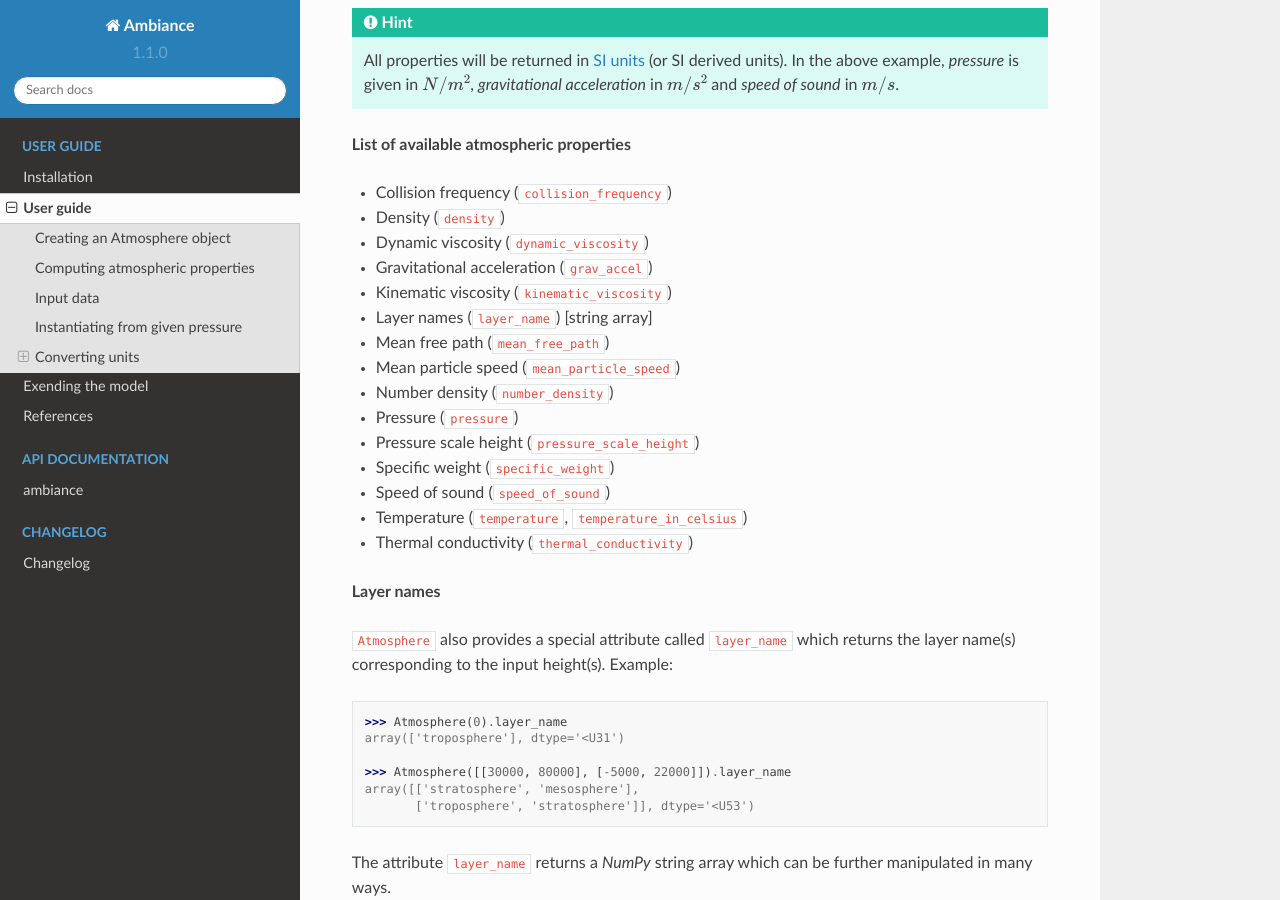
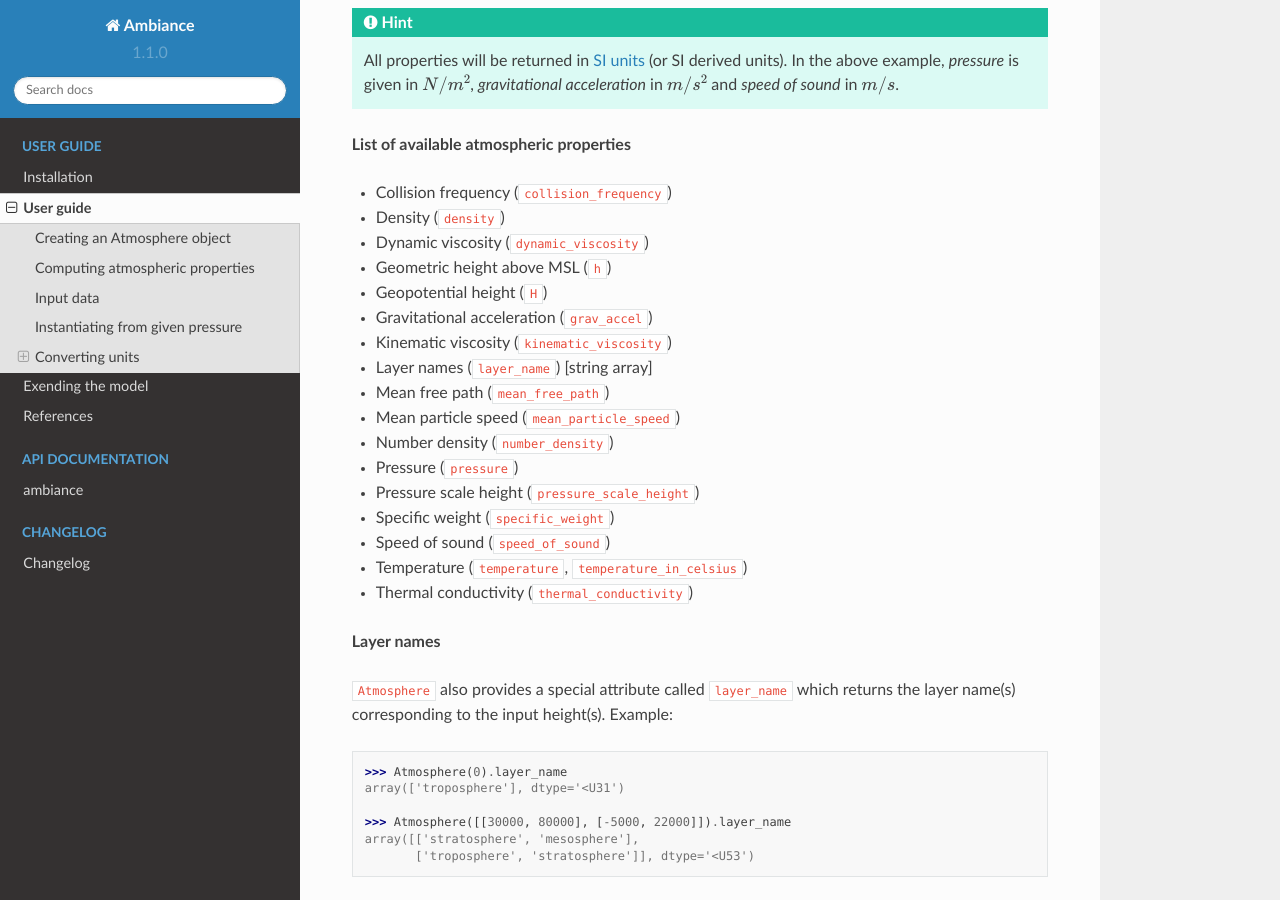
Before and after one commit to airinnova/ambiance, a Sphinx documentation site: the page built from docs/source/user_guide/detailed_user_guide.rst, in a window 1280 px wide and 900 px high, scrolled down 1378 px. Built offline with Sphinx 7.4.7 and the Read the Docs theme 2.0.0, drawn with Linux system fonts in a browser that asks for light colours.

Commit message:
Update list of atmospheric properties
* Update detailed_user_guide.rst
* Update README.rst

Contribution by @stephane-21

```diff
--- a/README.rst
+++ b/README.rst
@@ -54,6 +54,8 @@ Atmospheric properties are computed from an "Atmosphere object" which takes the
 * Collision frequency (``collision_frequency``)
 * Density (``density``)
 * Dynamic viscosity (``dynamic_viscosity``)
+* Geometric height above MSL (``h``)
+* Geopotential height (``H``)
 * Gravitational acceleration (``grav_accel``)
 * Kinematic viscosity (``kinematic_viscosity``)
 * Layer names (``layer_name``) [string array]
--- a/docs/source/user_guide/detailed_user_guide.rst
+++ b/docs/source/user_guide/detailed_user_guide.rst
@@ -68,6 +68,8 @@ Computing atmospheric properties
 * Collision frequency (``collision_frequency``)
 * Density (``density``)
 * Dynamic viscosity (``dynamic_viscosity``)
+* Geometric height above MSL (``h``)
+* Geopotential height (``H``)
 * Gravitational acceleration (``grav_accel``)
 * Kinematic viscosity (``kinematic_viscosity``)
 * Layer names (``layer_name``) [string array]
```
